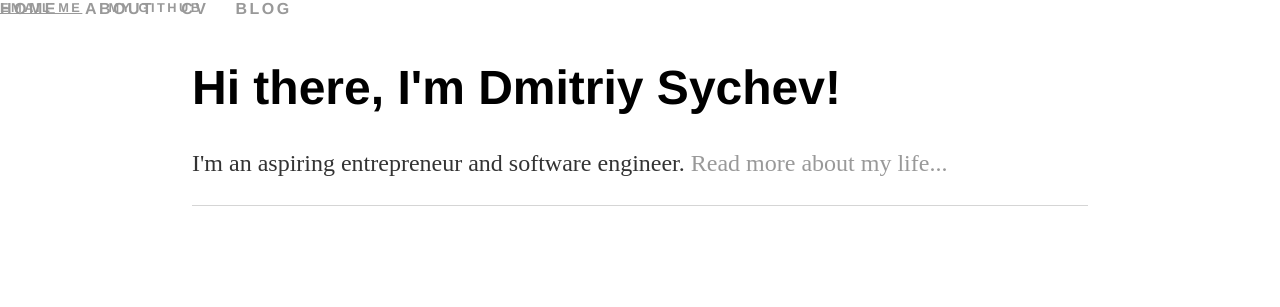
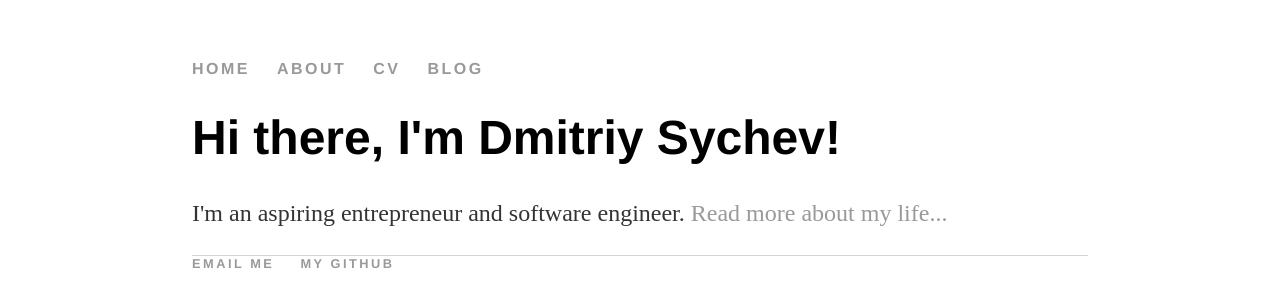
Before and after one commit to dmitriysychev/dmitriysychev.github.io, a Jekyll site: the page built from index.html, in a window 1280 px wide. Shown: the top 307 px of the page. Built offline with Jekyll 4.4.1, drawn with Linux system fonts in a browser that asks for light colours.

Commit message:
Update main.css

```diff
--- a/css/main.css
+++ b/css/main.css
@@ -3,7 +3,7 @@ body {
     width: 70%;
 }
 header {
-    position: relative;
+    position: absolute;
     height: 800px;
     min-height: 500px;
     width: 100%;
@@ -16,7 +16,7 @@ nav ul, footer ul {
     letter-spacing: 2.5px;
     margin: 0 auto;
     z-index: 100;
-    position: fixed;
+    position: relative;
     left: 0;
     top: 0;
     list-style: none;
```
